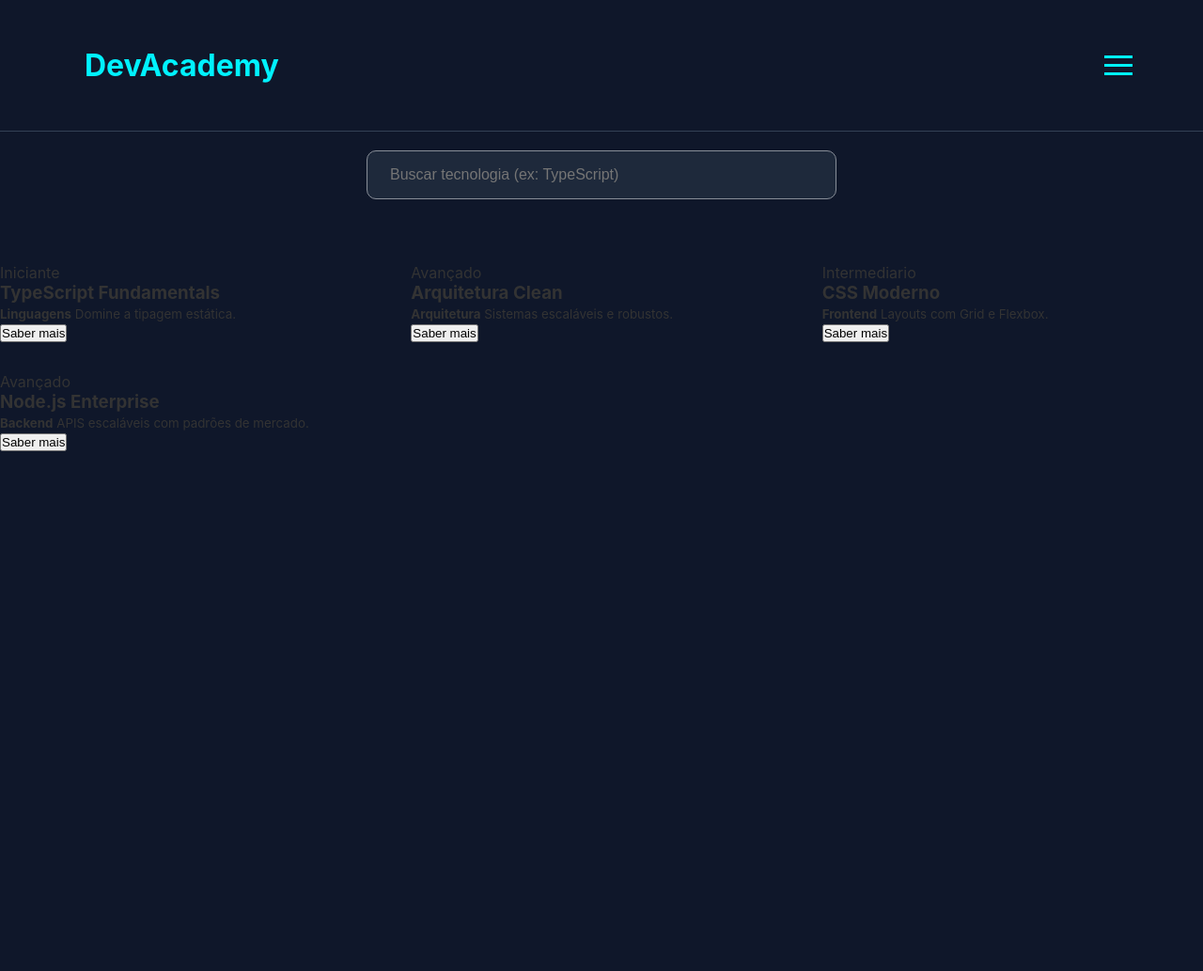
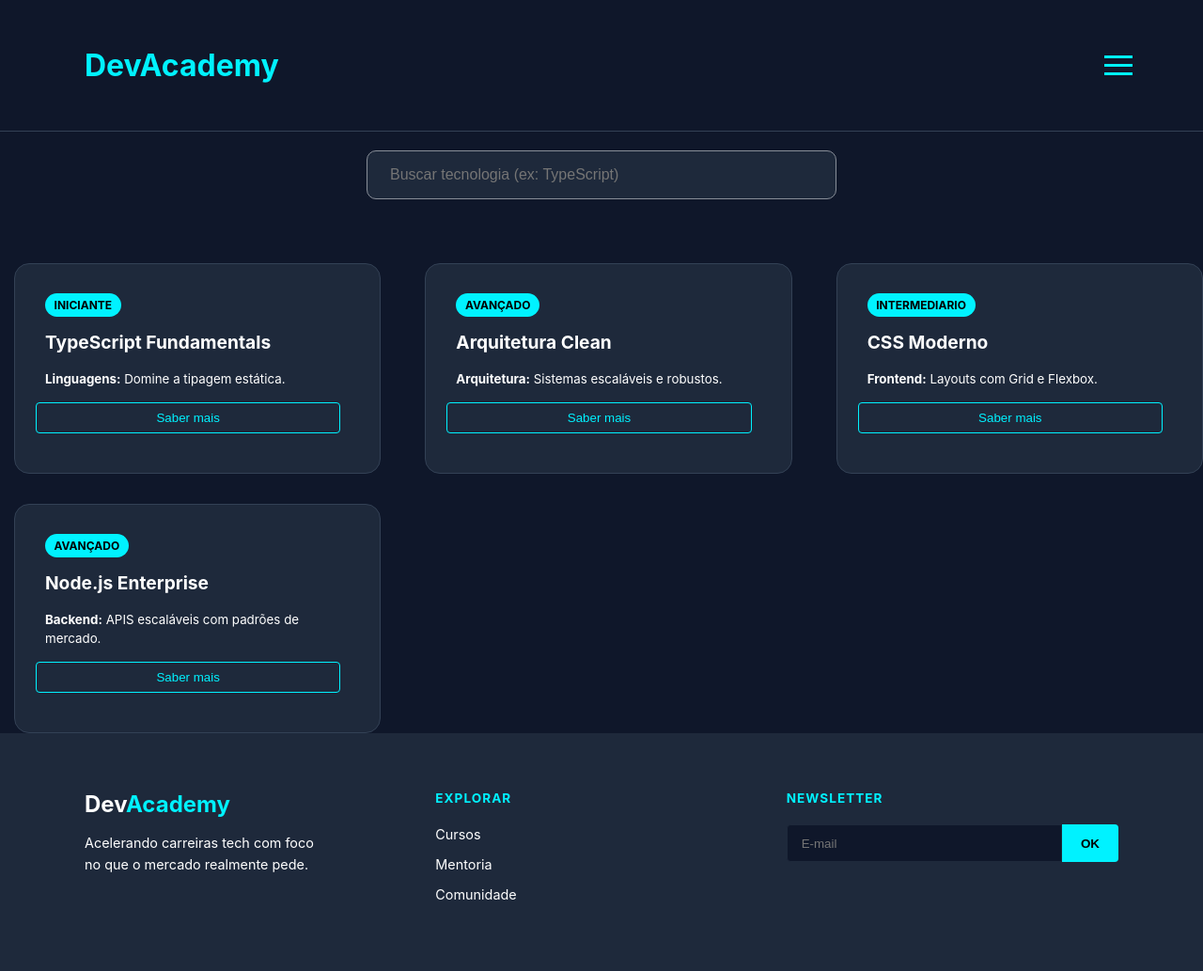
Before and after one commit to bruno-favalli/Desafio-DevAcademmy-Caixaverso, a website: page index.html in a window 1280 px wide. Shown: the whole page at 94% size. Before the commit the page ends 800 px from the top, so only its background shows below. Drawn offline with Linux system fonts and the light colour scheme.

Commit message:
Ajuste no footer

```diff
--- a/base/_reset.scss
+++ b/base/_reset.scss
@@ -11,4 +11,11 @@
     font-family: 'Inter', sans-serif;
     background-color: $cor-fundo-primario;
     color: #333;
+    flex-direction: column;
+    display: flex;
+    min-height: 100vh;
+
   }
+  .cursos-container {
+    flex: 1; /* Ocupa todo o espaço que sobrar, empurrando o footer */
+  }
--- a/components/_button.scss
+++ b/components/_button.scss
@@ -0,0 +1,16 @@
+@use "../abstracts/variables" as *;
+@use "../abstracts/mixins" as *;
+
+
+.btn-primary{
+    background-color: $cor-fundo-secundario;
+    color: $cor-destaque-primario;
+    border: solid 1px $cor-destaque-primario;
+    padding: 0.5rem 1rem;
+    margin: 10px;
+    border-radius: 4px;
+    cursor: pointer;
+    transition: background-color 0.3s ease;
+    width: 100%;
+    align-self: flex-end;
+}
--- a/components/_card-cursos.scss
+++ b/components/_card-cursos.scss
@@ -0,0 +1,42 @@
+@use "../abstracts/variables" as *;
+@use "../abstracts/mixins" as *;
+
+.plan-card {
+    background: $cor-fundo-secundario;
+    border-radius: 16px;
+    padding: 2rem;
+    display: flex;
+    flex-direction: column;
+    gap: 1.0rem;
+    border: 1px solid #334155;
+    transition: transform 0.3s ease;
+    animation: fadeIn 0.5s ease forwards;
+    margin-left: 15px;
+}
+
+.plan-card button {
+    margin-top: auto;
+}
+
+.label {
+    background: $cor-destaque-primario;
+    color: $cor-preto;
+    padding: 0.3rem 0.6rem;
+    border-radius: 15px;
+    font-size: 0.75rem;
+    font-weight: bold;
+    text-transform: uppercase;
+}
+
+.card-header h3 {
+    margin-top: 20px;
+    font-size: 1.20rem;
+    line-height: 1.2;
+    color: $cor-branco;
+}
+
+.card-body p {
+    font-size: 1.0rem;
+    color: $cor-branco;
+
+}
--- a/index.html
+++ b/index.html
@@ -1,4 +1,4 @@
-<!doctype html>
+<!DOCTYPE html>
 <html lang="pt-BR">
   <head>
     <meta charset="UTF-8" />
@@ -48,6 +48,36 @@
       </div>
     </main>
 
+    <footer class="footer">
+      <div class="footer-container">
+        <div class="footer-column">
+          <h2 class="footer-logo">
+            <span class="footer-dev">Dev</span>Academy
+          </h2>
+          <p class="footer-description">
+            Acelerando carreiras tech com foco no que o mercado realmente pede.
+          </p>
+        </div>
+
+        <div class="footer-column">
+          <h3 class="footer-title">EXPLORAR</h3>
+          <ul class="footer-links">
+            <li><a href="#">Cursos</a></li>
+            <li><a href="#">Mentoria</a></li>
+            <li><a href="#">Comunidade</a></li>
+          </ul>
+        </div>
+
+        <div class="footer-column">
+          <h3 class="footer-title">NEWSLETTER</h3>
+          <form class="newsletter-form">
+            <input type="email" placeholder="E-mail" class="newsletter-input" />
+            <button type="submit" class="newsletter-button">OK</button>
+          </form>
+        </div>
+      </div>
+    </footer>
+
     <script type="module" src="./src/js/script.js"></script>
   </body>
 </html>
--- a/pages/_footer.scss
+++ b/pages/_footer.scss
@@ -0,0 +1,110 @@
+@use "../abstracts/variables" as *;
+@use "../abstracts/mixins" as *;
+
+.footer {
+    background: $cor-fundo-secundario;
+    color: $cor-branco;
+    padding: 60px 20px;
+    text-align: center;
+    border-top: 1px solid #1e293b; /* Linha sutil no topo */
+}
+
+.footer-container {
+    max-width: 1100px;
+    margin: 0 auto;
+    display: flex;
+    justify-content: space-between;
+    flex-wrap: wrap; /* Garante que fique responsivo em telas menores */
+    gap: 20px;
+    align-items: flex-start;
+  }
+
+  .footer-column {
+    flex: 1;
+    min-width: 250px;
+    text-align: left;
+  }
+
+  .footer-logo {
+    color: $cor-destaque-primario;
+    font-size: 1.5rem;
+    font-weight: bold;
+    margin-bottom: 15px;
+  }
+
+  .footer-description {
+    color: $cor-branco;
+    line-height: 1.6;
+    font-size: 0.9rem;
+    max-width: 250px;
+  }
+
+  .footer-title {
+    color: $cor-destaque-primario;
+    font-size: 0.85rem;
+    letter-spacing: 1px;
+    margin-bottom: 20px;
+  }
+
+  /* Estilo dos Links */
+  .footer-links {
+    list-style: none;
+    padding: 0;
+  }
+
+  .footer-links li {
+    margin-bottom: 12px;
+  }
+
+  .footer-links a {
+    color: $cor-branco;
+    text-decoration: none;
+    font-size: 0.9rem;
+    transition: color 0.3s;
+  }
+
+  .footer-links a:hover {
+    color: $cor-destaque-primario;
+  }
+
+/* Estilo da Newsletter */
+.newsletter-form {
+    display: flex;
+    height: 40px;
+  }
+
+  .newsletter-input {
+    background-color: $cor-fundo-primario;
+    border: 1px solid #1e293b;
+    border-radius: 4px 0 0 4px;
+    padding: 0 15px;
+    color: $cor-preto;
+    flex: 1;
+    outline: none;
+  }
+  .newsletter-button {
+    background-color: $cor-destaque-primario;
+    border: none;
+    border-radius: 0 4px 4px 0;
+    padding: 0 20px;
+    color: $cor-preto;
+    font-weight: bold;
+    cursor: pointer;
+    transition: opacity 0.3s;
+  }
+
+  .newsletter-button:hover {
+    opacity: 0.8;
+  }
+
+  .footer-dev{
+    color: $cor-branco;
+  }
+
+  /* Ajuste Mobile */
+  @media (max-width: 768px) {
+    .footer-container {
+      flex-direction: column;
+      text-align: left;
+    }
+  }
--- a/src/js/script.js
+++ b/src/js/script.js
@@ -83,7 +83,7 @@ class Cursos {
                     <h3>${p.nomeCurso}</h3>
                 </div>
                 <div class="card-body">
-                <small><p><strong>${p.assunto}</strong> ${p.descricao}</small></p>
+                <small><p><strong>${p.assunto}:</strong> ${p.descricao}</small></p>
                 </div>
                 <button class="btn-primary">Saber mais</button>
             </article>
--- a/src/script.ts
+++ b/src/script.ts
@@ -89,7 +89,7 @@ class Cursos {
                     <h3>${p.nomeCurso}</h3>
                 </div>
                 <div class="card-body">
-                <small><p><strong>${p.assunto}</strong> ${p.descricao}</small></p>
+                <small><p><strong>${p.assunto}:</strong> ${p.descricao}</small></p>
                 </div>
                 <button class="btn-primary">Saber mais</button>
             </article>
```
Also changed, not shown: css/estilo.css, 1 other file.
